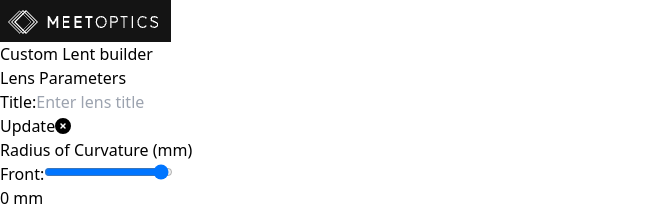
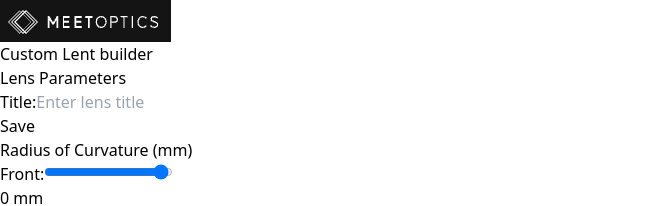
Before and after one commit to jferreiros/lens-frontend, a Vue app: page / in a window 1280 px wide. Shown: the top 206 px of the page, without its empty margins (0-663 px from the left). Built offline with nearby package versions, Linux system fonts and the light colour scheme; no server answers.

Commit message:
trying store manager

```diff
--- a/src/components/LensEditor.vue
+++ b/src/components/LensEditor.vue
@@ -23,7 +23,7 @@
           >
             {{ isEditing ? 'Update' : 'Save' }}
           </button>
-          <button v-if="isEditing" @click="cancelEdit" class="px-2 py-1 bg-red-600 text-white font-bold rounded hover:bg-red-700 focus:outline-none focus:ring-2 focus:ring-red-300">
+          <button v-if="isEditing" @click.prevent="cancelEdit" class="px-2 py-1 bg-red-600 text-white font-bold rounded hover:bg-red-700 focus:outline-none focus:ring-2 focus:ring-red-300">
             <font-awesome-icon icon="fa-times-circle" />
           </button>
         </div>
@@ -93,7 +93,7 @@ import { mapActions, mapState } from 'vuex';
 export default {
   name: "LensEditor",
   computed: {
-    ...mapState(['currentLens']),
+    ...mapState(['currentLens', 'reset']),
     lensParams() {
       return this.currentLens || {
         frontRadius: 0,
@@ -103,7 +103,7 @@ export default {
       };
     },
     isEditing() {
-      return this.currentLens !== null;
+      return this.reset;
     }
   },
   methods: {
--- a/src/store.js
+++ b/src/store.js
@@ -10,6 +10,7 @@ export default createStore({
             thickness: 10,
             lensTitle: ""
         },
+        reset: 0
   },
   mutations: {
     SET_LENSES(state, lenses) {
@@ -17,14 +18,16 @@ export default createStore({
     },
     SET_CURRENT_LENS(state, lens) {
       state.currentLens = lens;
+      state.reset = 0;
     },
     RESET_CURRENT_LENS(state) {
       state.currentLens = {
         frontRadius: 0,
         backRadius: 0,
-        thickness: 10,
+        thickness: 0,
         lensTitle: "",
       };
+      state.reset = 1;
     },
   },
   actions: {
```
